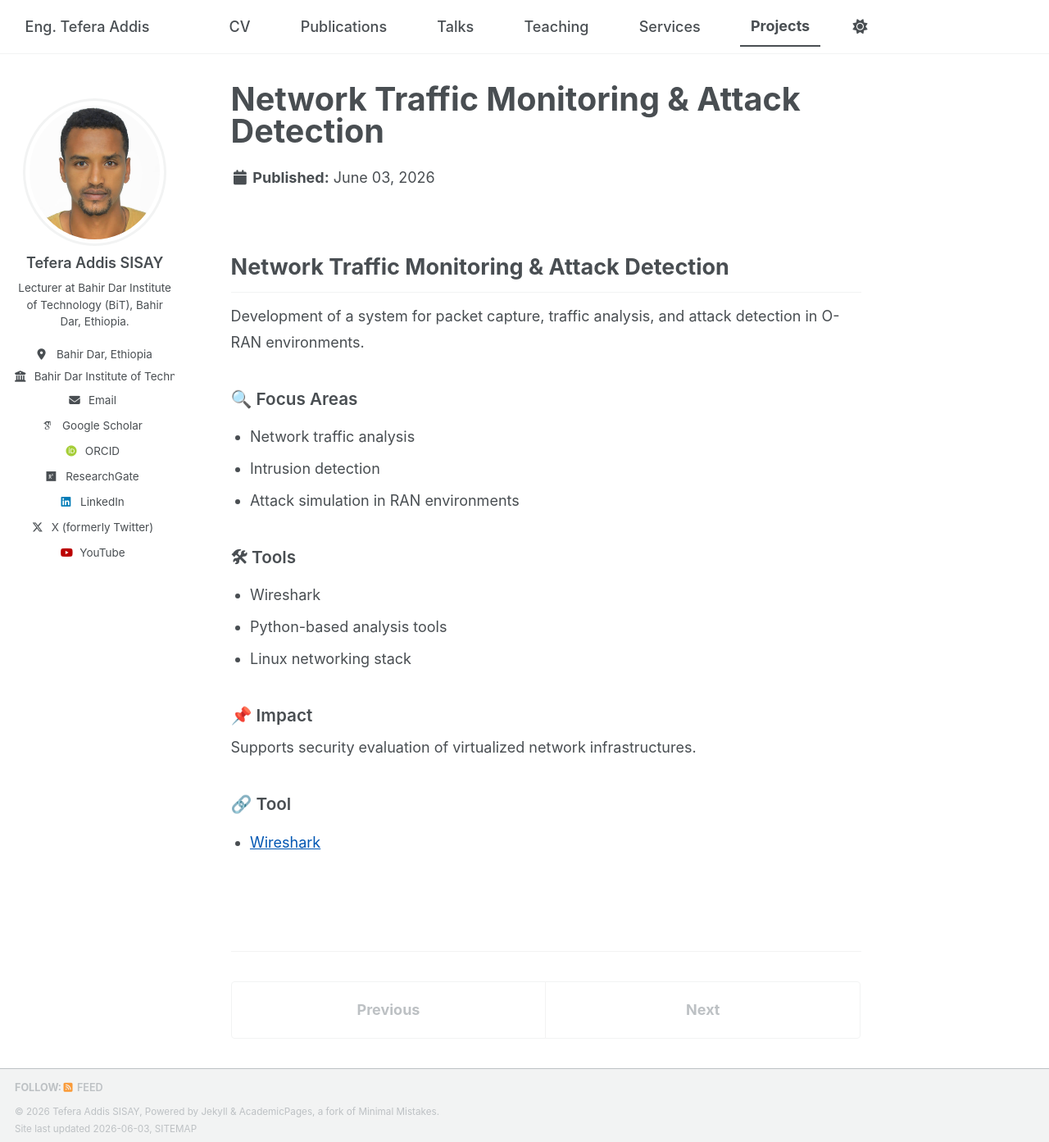
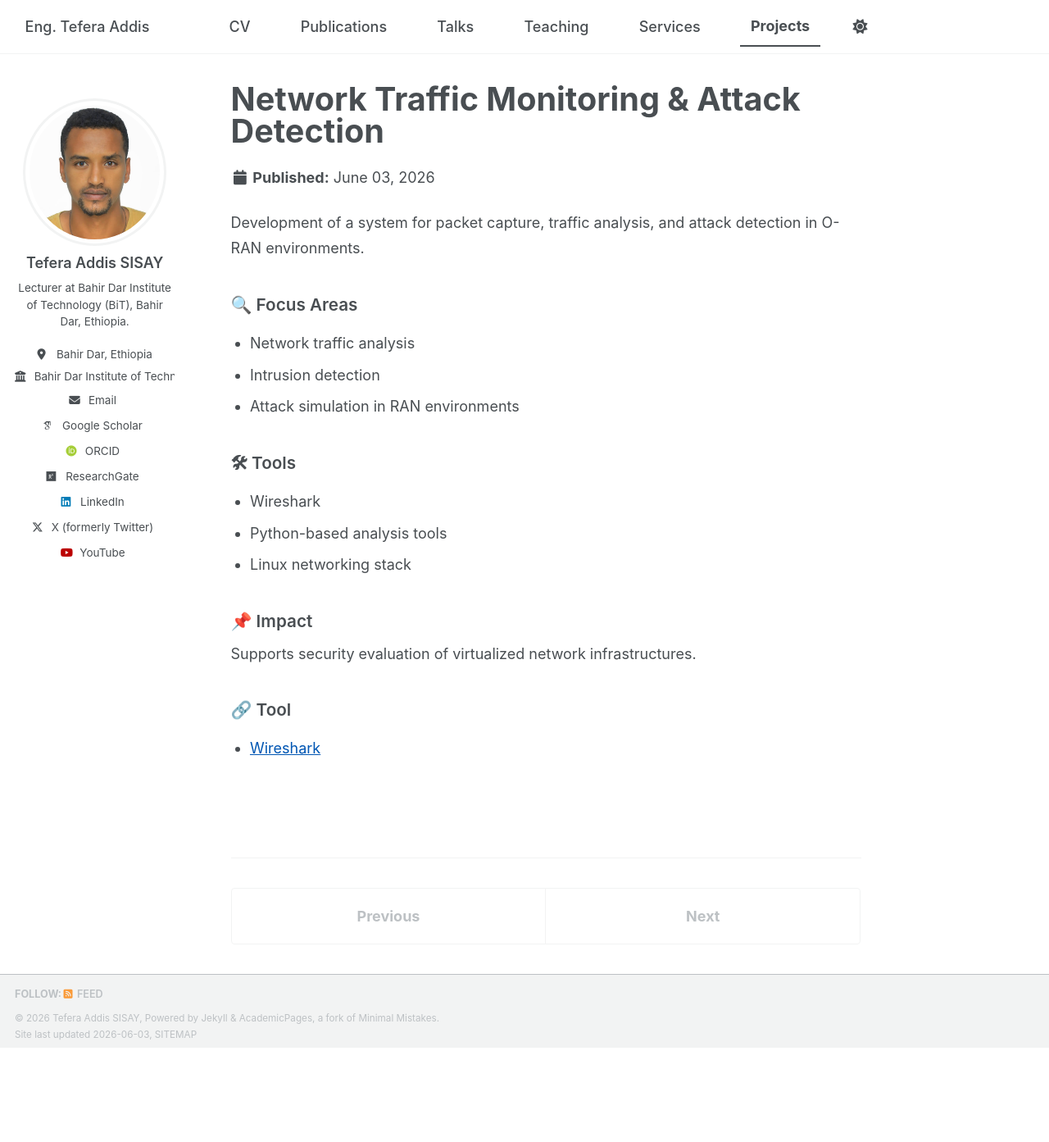
Before and after one commit to tefera-addis-sisay/tefera-addis-sisay.github.io, a Jekyll site: the page built from _project/network-monitoring.md, in a window 1280 px wide and 1393 px high. Shown: the whole window at 82% size. Built offline with Jekyll 4.4.1, drawn with Linux system fonts in a browser that asks for light colours; some web fonts are replaced; a script bundle is joined from its source files by our own code; library files that are not in the unit come from our copies.

Commit message:
Update network-monitoring.md

```diff
--- a/_project/network-monitoring.md
+++ b/_project/network-monitoring.md
@@ -5,37 +5,20 @@
 permalink: /project/network-monitoring/
 author_profile: true
 ---
+Development of a system for packet capture, traffic analysis, and attack detection in O-RAN environments.
 
-<div class="project-entry">
+### 🔍 Focus Areas
+- Network traffic analysis
+- Intrusion detection
+- Attack simulation in RAN environments
 
-<h2>Network Traffic Monitoring & Attack Detection</h2>
+### 🛠 Tools
+- Wireshark
+- Python-based analysis tools
+- Linux networking stack
 
-<p>
-Development of a system for packet capture, traffic analysis, and attack detection in O-RAN environments.
-</p>
+### 📌 Impact
+Supports security evaluation of virtualized network infrastructures.
 
-<h3>🔍 Focus Areas</h3>
-<ul>
-  <li>Network traffic analysis</li>
-  <li>Intrusion detection</li>
-  <li>Attack simulation in RAN environments</li>
-</ul>
-
-<h3>🛠 Tools</h3>
-<ul>
-  <li>Wireshark</li>
-  <li>Python-based analysis tools</li>
-  <li>Linux networking stack</li>
-</ul>
-
-<h3>📌 Impact</h3>
-<p>
-Supports security evaluation of virtualized network infrastructures.
-</p>
-
-<h3>🔗 Tool</h3>
-<ul>
-  <li><a href="https://www.wireshark.org/">Wireshark</a></li>
-</ul>
-
-</div>
+### 🔗 Tool
+- [Wireshark](https://www.wireshark.org/)
```
